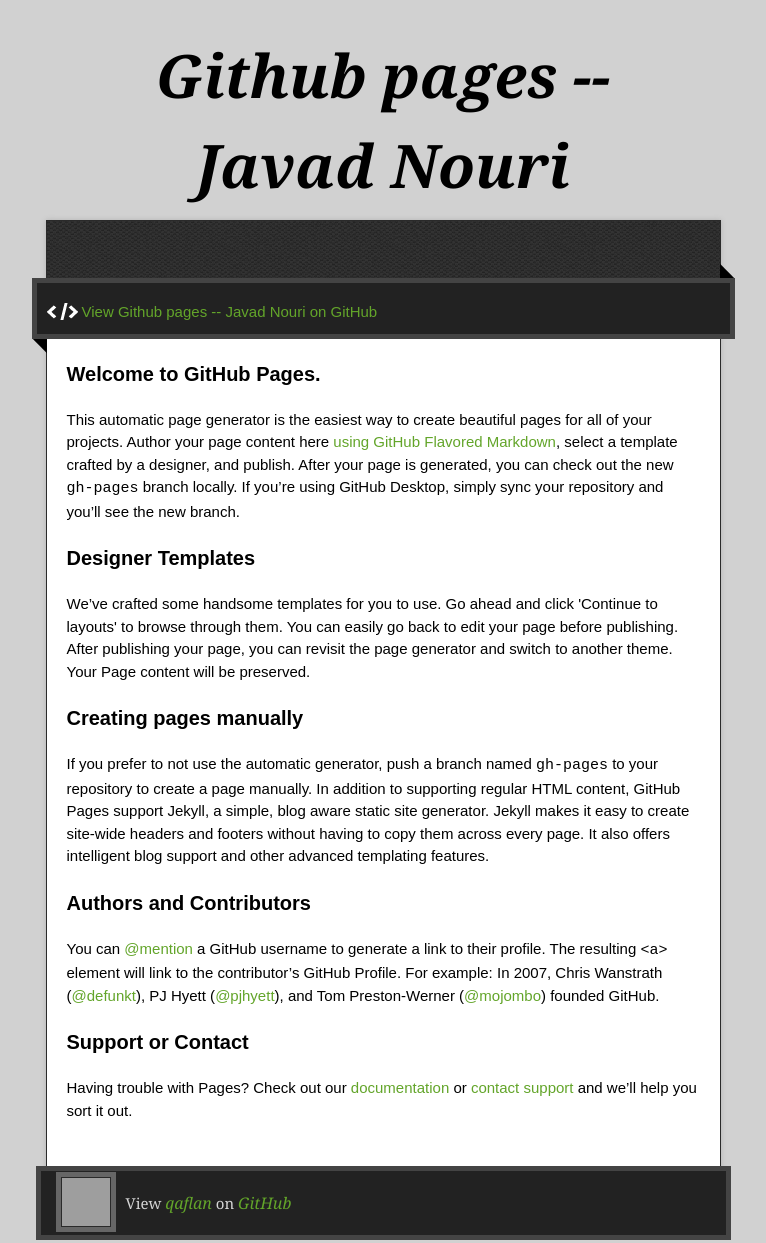
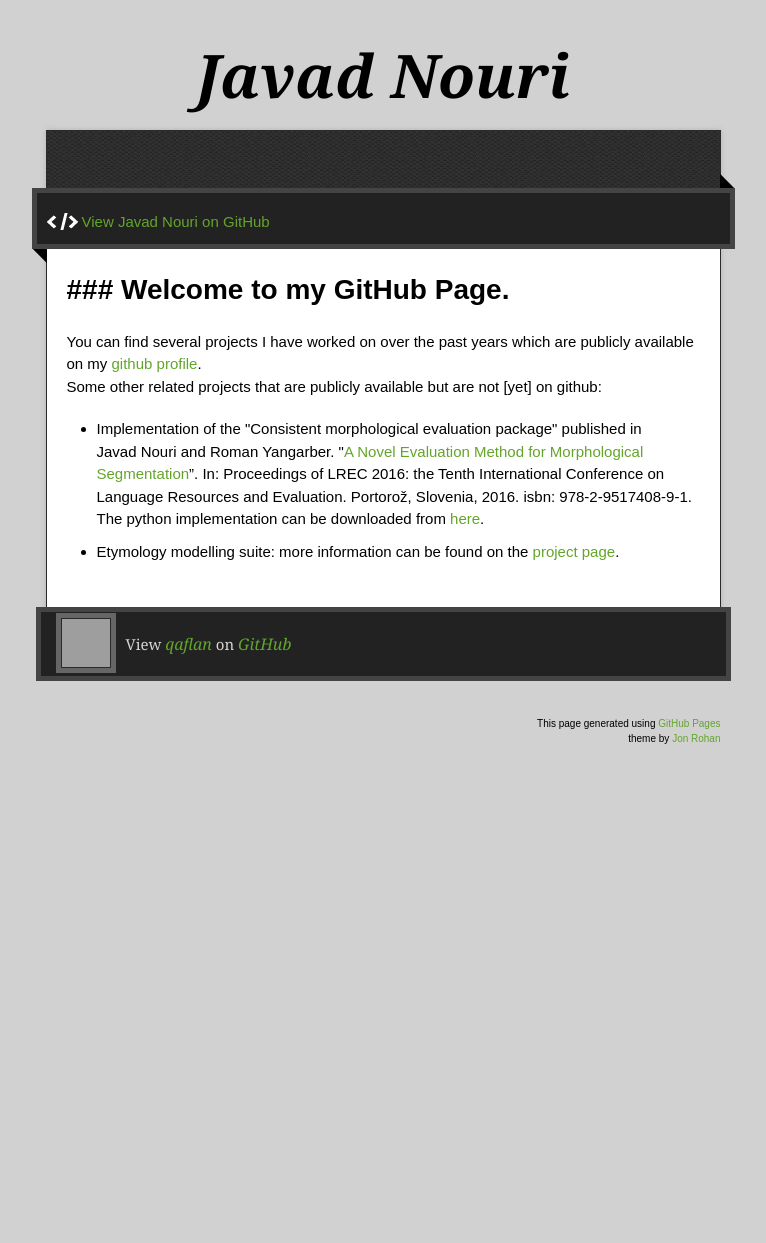
Before and after one commit to qaflan/qaflan.github.io, a plain HTML site: page index.html in a window 1280 px wide. Shown: the top 1243 px of the page, without its empty margins (257-1023 px from the left). After the commit the page ends 836 px from the top, so only its background shows below. Drawn offline with nearby package versions, Linux system fonts and the light colour scheme; grey boxes are pictures that could not be loaded.

Commit message:
Replace master branch with page content via GitHub

```diff
--- a/index.html
+++ b/index.html
@@ -11,7 +11,7 @@
   <script type="text/javascript" src="https://ajax.googleapis.com/ajax/libs/jquery/1.7.1/jquery.min.js"></script>
   <script type="text/javascript" src="javascripts/script.js"></script>
 
-  <title>Github pages -- Javad Nouri</title>
+  <title>Javad Nouri</title>
   <meta name="description" content="">
 
   <meta name="viewport" content="width=device-width,initial-scale=1">
@@ -22,42 +22,30 @@
 
   <div class="wrapper">
     <header>
-      <h1 class="title">Github pages -- Javad Nouri</h1>
+      <h1 class="title">Javad Nouri</h1>
     </header>
     <div id="container">
       <p class="tagline"></p>
       <div id="main" role="main">
         <div class="download-bar">
         <div class="inner">
-          <a href="https://github.com/qaflan" class="code">View Github pages -- Javad Nouri on GitHub</a>
+          <a href="https://github.com/qaflan" class="code">View Javad Nouri on GitHub</a>
         </div>
         <span class="blc"></span><span class="trc"></span>
         </div>
         <article class="markdown-body">
-          <h3>
-<a id="welcome-to-github-pages" class="anchor" href="#welcome-to-github-pages" aria-hidden="true"><span aria-hidden="true" class="octicon octicon-link"></span></a>Welcome to GitHub Pages.</h3>
+          <h1>
+<a id="-welcome-to-my-github-page" class="anchor" href="#-welcome-to-my-github-page" aria-hidden="true"><span aria-hidden="true" class="octicon octicon-link"></span></a>### Welcome to my GitHub Page.</h1>
 
-<p>This automatic page generator is the easiest way to create beautiful pages for all of your projects. Author your page content here <a href="https://guides.github.com/features/mastering-markdown/">using GitHub Flavored Markdown</a>, select a template crafted by a designer, and publish. After your page is generated, you can check out the new <code>gh-pages</code> branch locally. If you’re using GitHub Desktop, simply sync your repository and you’ll see the new branch.</p>
+<p>You can find several projects I have worked on over the past years which are publicly available on my <a href="https://github.com/qaflan">github profile</a>.<br>
+Some other related projects that are publicly available but are not [yet] on github:</p>
 
-<h3>
-<a id="designer-templates" class="anchor" href="#designer-templates" aria-hidden="true"><span aria-hidden="true" class="octicon octicon-link"></span></a>Designer Templates</h3>
-
-<p>We’ve crafted some handsome templates for you to use. Go ahead and click 'Continue to layouts' to browse through them. You can easily go back to edit your page before publishing. After publishing your page, you can revisit the page generator and switch to another theme. Your Page content will be preserved.</p>
-
-<h3>
-<a id="creating-pages-manually" class="anchor" href="#creating-pages-manually" aria-hidden="true"><span aria-hidden="true" class="octicon octicon-link"></span></a>Creating pages manually</h3>
-
-<p>If you prefer to not use the automatic generator, push a branch named <code>gh-pages</code> to your repository to create a page manually. In addition to supporting regular HTML content, GitHub Pages support Jekyll, a simple, blog aware static site generator. Jekyll makes it easy to create site-wide headers and footers without having to copy them across every page. It also offers intelligent blog support and other advanced templating features.</p>
-
-<h3>
-<a id="authors-and-contributors" class="anchor" href="#authors-and-contributors" aria-hidden="true"><span aria-hidden="true" class="octicon octicon-link"></span></a>Authors and Contributors</h3>
-
-<p>You can <a href="https://help.github.com/articles/basic-writing-and-formatting-syntax/#mentioning-users-and-teams" class="user-mention">@mention</a> a GitHub username to generate a link to their profile. The resulting <code>&lt;a&gt;</code> element will link to the contributor’s GitHub Profile. For example: In 2007, Chris Wanstrath (<a href="https://github.com/defunkt" class="user-mention">@defunkt</a>), PJ Hyett (<a href="https://github.com/pjhyett" class="user-mention">@pjhyett</a>), and Tom Preston-Werner (<a href="https://github.com/mojombo" class="user-mention">@mojombo</a>) founded GitHub.</p>
-
-<h3>
-<a id="support-or-contact" class="anchor" href="#support-or-contact" aria-hidden="true"><span aria-hidden="true" class="octicon octicon-link"></span></a>Support or Contact</h3>
-
-<p>Having trouble with Pages? Check out our <a href="https://help.github.com/pages">documentation</a> or <a href="https://github.com/contact">contact support</a> and we’ll help you sort it out.</p>
+<ul>
+<li>Implementation of the "Consistent morphological evaluation package" published in<br>
+Javad Nouri and Roman Yangarber. "<a href="http://www.lrec-conf.org/proceedings/lrec2016/summaries/255.html">A Novel Evaluation Method for Morphological Segmentation</a>”. In: Proceedings of LREC 2016: the Tenth International Conference on Language Resources and Evaluation. Portorož, Slovenia, 2016. isbn: 978-2-9517408-9-1.<br>
+The python implementation can be downloaded from <a href="http://nlp.cs.helsinki.fi/morpho/morpho-consistent-eval-package-1.1.tar.gz">here</a>.</li>
+<li>Etymology modelling suite: more information can be found on the <a href="http://etymon.cs.helsinki.fi">project page</a>.</li>
+</ul>
         </article>
       </div>
     </div>
```
Also changed, not shown: params.json (+2 -2 lines).
